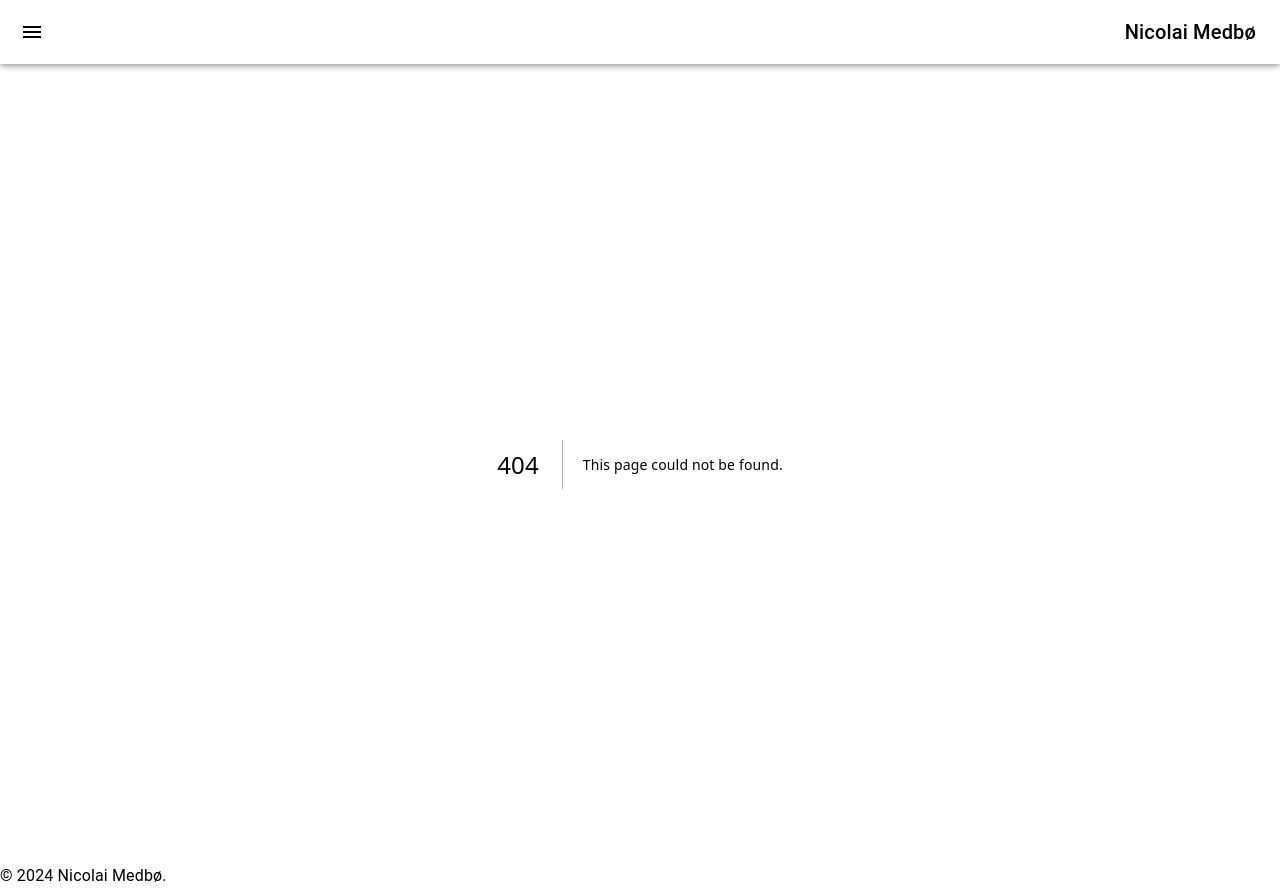
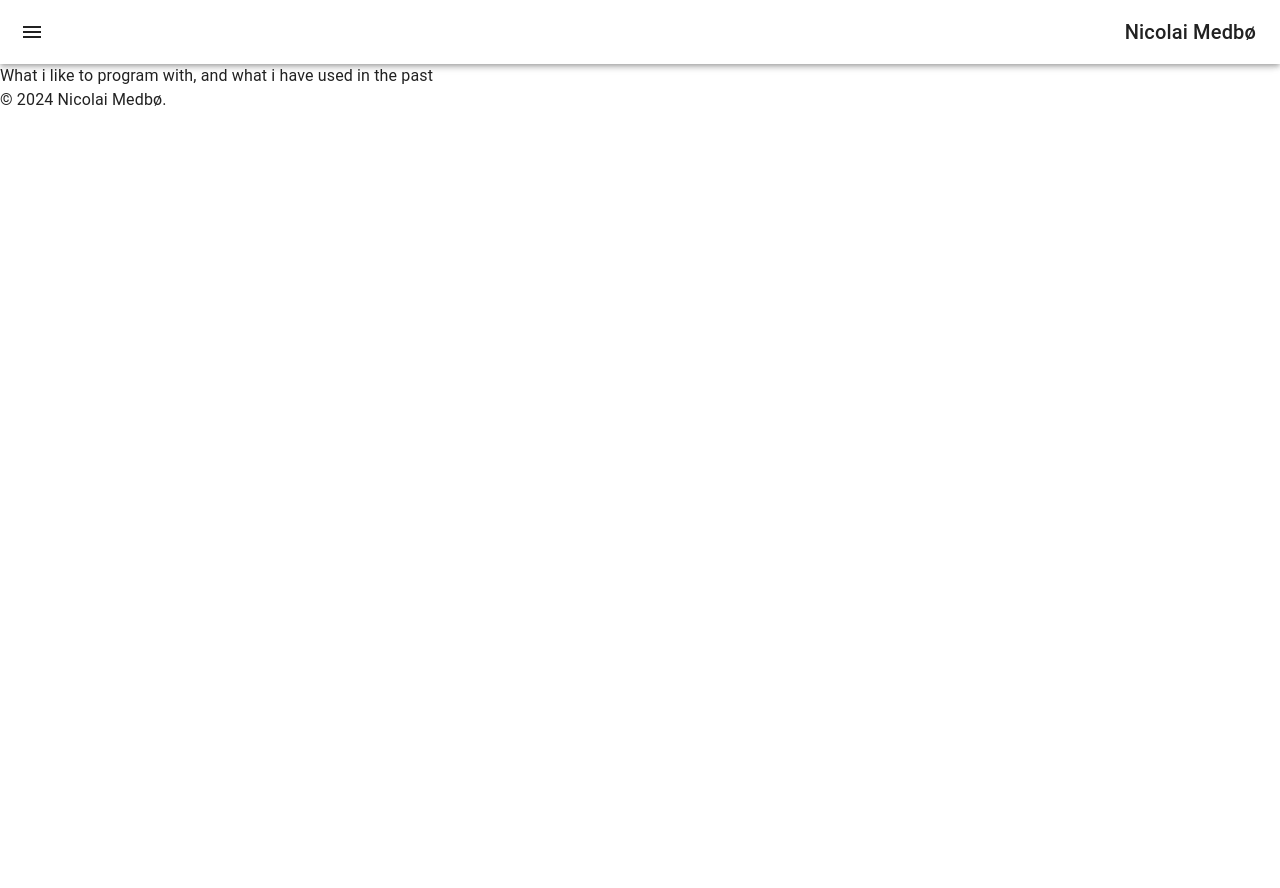
Before and after one commit to Tenico05/nicolai-resume-site, a Next.js app in the folder cv-side/: page /preferences in a window 1280 px wide. Before the commit this address had no page. After the commit the page ends 800 px from the top, so only its background shows below. Built offline with nearby package versions, Linux system fonts and the light colour scheme.

Commit message:
added a page for programming history and prefrences and unrounded the corners on the career page

```diff
--- a/cv-side/src/app/career/page.tsx
+++ b/cv-side/src/app/career/page.tsx
@@ -20,7 +20,7 @@ export default function Career() {
             backdropFilter: 'blur(6px)',
             p: 3,
             mb: 4,
-            borderRadius: 2,
+            borderRadius: 0,
             color: 'var(--color-text-light)'
           }}
         >
@@ -52,7 +52,7 @@ export default function Career() {
             backdropFilter: 'blur(6px)',
             p: 3,
             mb: 4,
-            borderRadius: 2,
+            borderRadius: 0,
             color: 'var(--color-text-light)'
           }}
         >
@@ -85,7 +85,7 @@ export default function Career() {
             backdropFilter: 'blur(6px)',
             p: 3,
             mb: 4,
-            borderRadius: 2,
+            borderRadius: 0,
             color: 'var(--color-text-light)'
           }}
         >
--- /dev/null
+++ b/cv-side/src/app/preferences/page.tsx
@@ -0,0 +1,11 @@
+import { Typography } from "@mui/material";
+
+export default function Prefrences() {
+    return(
+        <div className="animated-background">
+            <Typography>
+                What i like to program with, and what i have used in the past
+            </Typography>
+        </div>
+    )
+}
--- a/cv-side/src/app/styles/theme.css
+++ b/cv-side/src/app/styles/theme.css
@@ -4,7 +4,7 @@
   --color-background: #FFFFFF;     /* White */
   --color-background-alt: #F1FAEE; /* Light Gray */
   --color-text: #1D3557;           /* Navy-ish Gray */
-  --color-text-light: #f2f7ff;     /* White */
+  --color-text-light: #f2f7ff;     /* Whiteish blueish white but kinda blu */
   --color-accent: #A8DADC;         /* Light Sky Blue */
 
   --font-family: 'Arial', sans-serif;
--- a/cv-side/src/components/appBar.tsx
+++ b/cv-side/src/components/appBar.tsx
@@ -21,6 +21,7 @@ const navItems = [
   { label: 'Home', path: '/home' },
   { label: 'About', path: '/about' },
   { label: 'Career', path: '/career' },
+  { label: 'Preferences', path: '/preferences' },
 ];
 
 export default function DrawerAppBar() {
```
